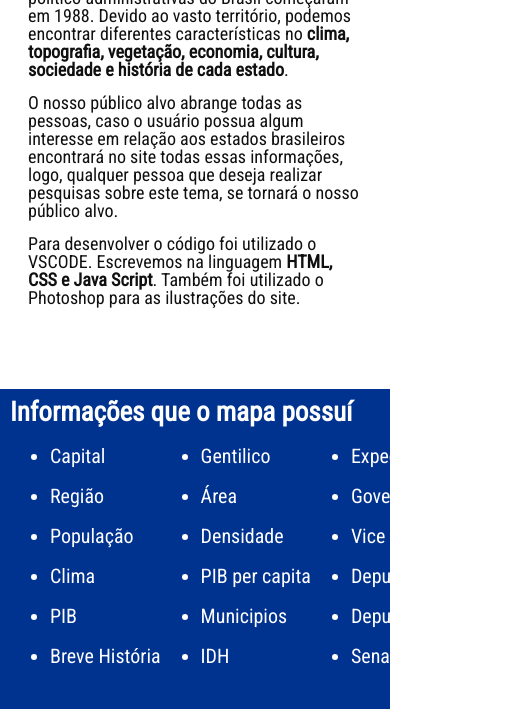
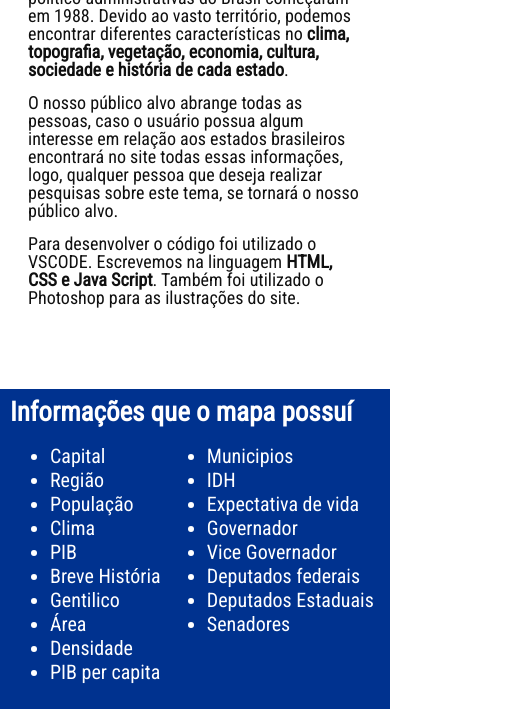
Before and after one commit to JpSyn/dgeb-edutec, a plain HTML site: page index.html in a window 390 px wide. Shown: the part 1030-1756 px from the top of the page, 518 px wide, since content can reach past the window. Drawn offline with Linux system fonts and the light colour scheme.

Commit message:
Correção de erro style.css
Correção da parte responsiva no index: margem na .lista__index li.

```diff
--- a/assets/CSS/style.css
+++ b/assets/CSS/style.css
@@ -551,6 +551,10 @@ footer {
     position: static;
   }
 
+  .lista__index li {
+     margin: 0 0 0.2em 2em;
+  }
+
   footer {
     margin-top: 0;
   }
```
